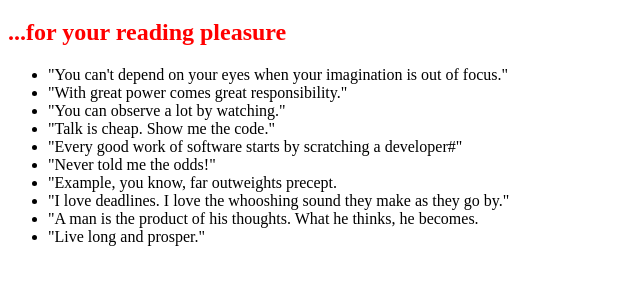
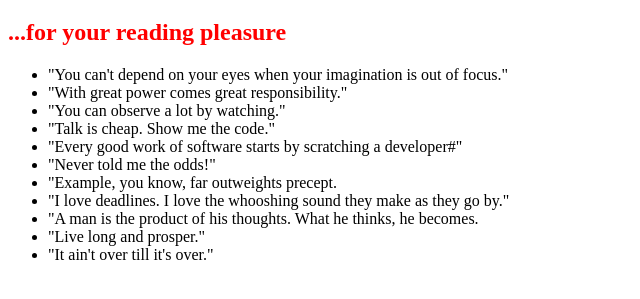
Before and after one commit to apiecemo/0main_openSAP_repo, a plain HTML site: page index.html in a window 1280 px wide. Shown: the part 61-360 px from the top of the page, without its empty margins (0-640 px from the left). Drawn offline with Linux system fonts and the light colour scheme.

Commit message:
quote Yogi Berra

```diff
--- a/index.html
+++ b/index.html
@@ -19,6 +19,7 @@
 				<li>"I love deadlines. I love the whooshing sound they make as they go by."</li>
 				<li>"A man is the product of his thoughts. What he thinks, he becomes.</li>
 				<li>"Live long and prosper."</li>
+				<li>"It ain't over till it's over."</li>
 			</ul>
 		</body>
 </html>
```
